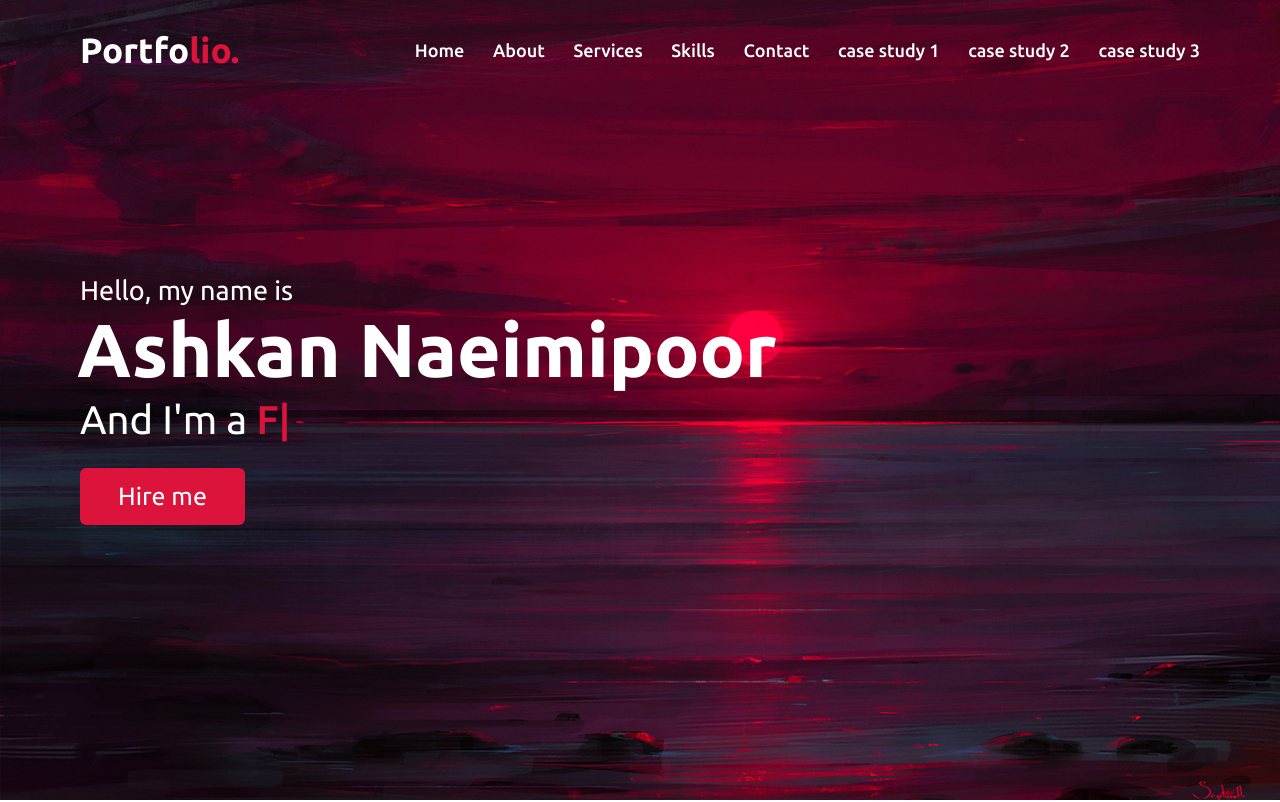
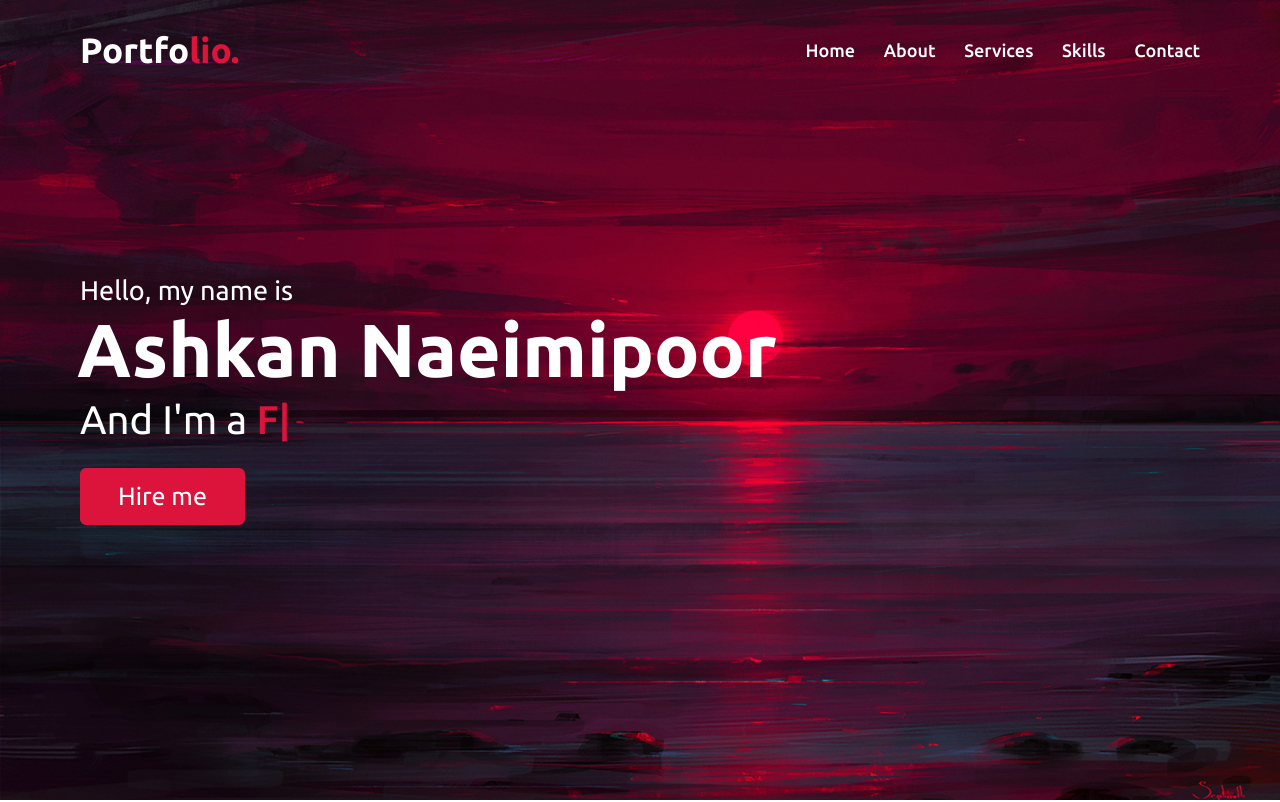
Before and after one commit to npr-dev/mywebsite, a plain HTML site: page index.html in a window 1280 px wide. Shown: the top 802 px of the page. Drawn offline with nearby package versions, Linux system fonts and the light colour scheme.

Commit message:
case studies deleted

```diff
--- a/index.html
+++ b/index.html
@@ -29,11 +29,7 @@
                 <li><a href="#skills" class="menu-btn">Skills</a></li>
                 <li><a href="#ashkancontact" class="menu-btn">Contact</a></li>
 
-                <li><a href="https://docs.google.com/presentation/d/1X_uw99UHZ1j0Sqs2-6PHOMe7fyC6bk6ckHRgqjgSS8k/edit?usp=sharing" class="menu-btn">case study 1</a></li>
 
-                <li><a href="https://docs.google.com/presentation/d/1pvmCGv2nhAN5X-9WZMgRWyFNCDYDcp3Sxw86z7VPPBI/edit?usp=sharing" class="menu-btn">case study 2</a></li>
-
-                <li><a href="https://docs.google.com/presentation/d/1pvmCGv2nhAN5X-9WZMgRWyFNCDYDcp3Sxw86z7VPPBI/edit?usp=sharing" class="menu-btn">case study 3</a></li>
 
 
 
```
Also changed, not shown: 1 other file.
